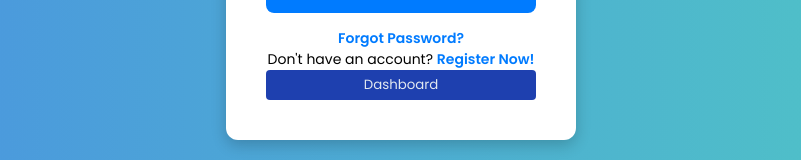
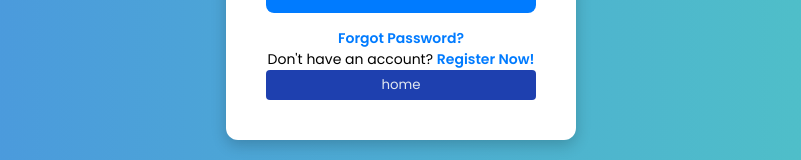
Before and after one commit to amrrkhaled/task-management-system, a React (Vite) app in the folder client/: page / in a window 1280 px wide. Shown: the part 494-654 px from the top of the page, without its empty margins (239-1040 px from the left). Built offline with nearby package versions, Linux system fonts and the light colour scheme.

Commit message:
testing deployment changes

```diff
--- a/client/src/components/Login.jsx
+++ b/client/src/components/Login.jsx
@@ -71,7 +71,7 @@ function Login() {
             </div>
             <Link to="/dashboard">
                 <button className="create-project-buttons">
-                  Dashboard
+                  home
                 </button>
               </Link>
           </form>
```
